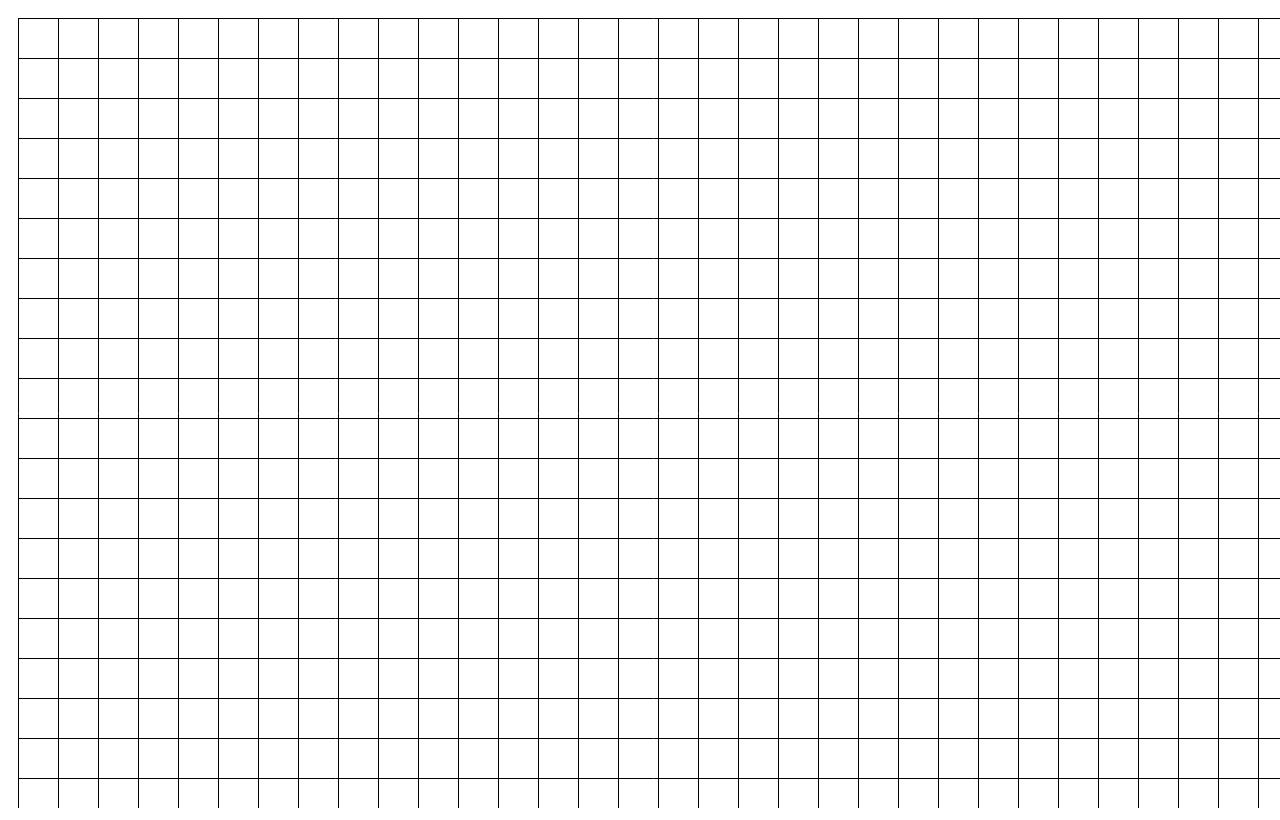
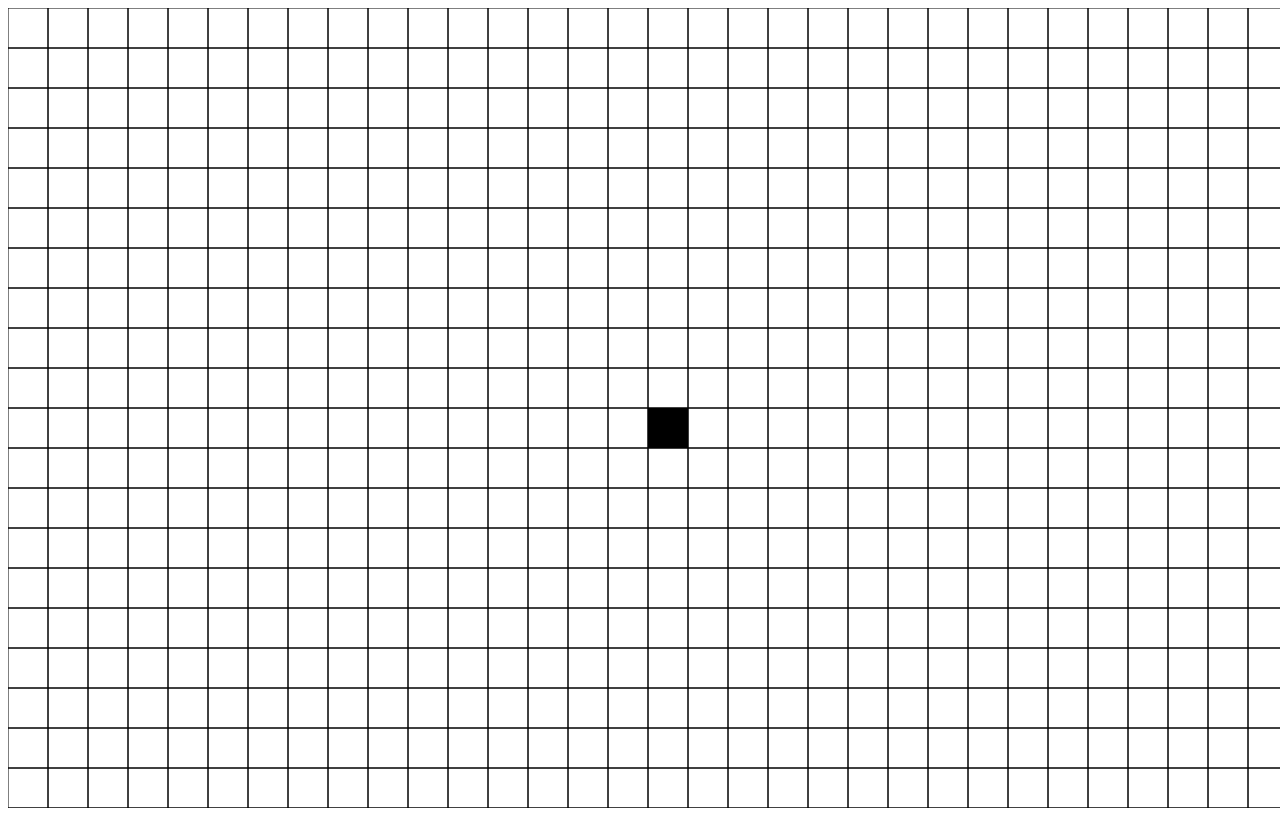
Before and after one commit to kcassiere97/Langton-Ant, a plain HTML site: page index.html in a window 1280 px wide. Drawn offline with Linux system fonts and the light colour scheme.

Commit message:
center square off slightly :( if someone wants to fix

```diff
--- a/index.html
+++ b/index.html
@@ -9,5 +9,5 @@
     <canvas id="canvas" style="background: #fff;"></canvas>
 
 </body>
-<script src="scripts/grid.js"></script>
+<script id="ant" src="scripts/grid.js"></script>
 </html>
--- a/scripts/grid.js
+++ b/scripts/grid.js
@@ -1,24 +1,23 @@
 var width = window.innerWidth;
 var height = window.innerHeight;
-var pixel_size = 10;
 
 var canvas = document.getElementById("canvas");
 var context = canvas.getContext("2d");
 
-canvas.width = width
-canvas.height = height
+canvas.width = width;
+canvas.height = height;
 
 function drawBoard(){
+    context.beginPath()
+
     for(var i = 0; i <= width; i += 40){
-        context.moveTo(0.5 + i + pixel_size, pixel_size)
-        context.lineTo(0.5 + i + pixel_size, height + pixel_size)
+        for(var j = 0; j <= height; j += 40){
+            context.rect(i, j, 40, 40);
+        }
     }
 
-    for(var i = 0; i <= height; i += 40){
-        context.moveTo(pixel_size, 0.5 + i + pixel_size)
-        context.lineTo( width + pixel_size, 0.5 + i + pixel_size)
-    }
     context.strokeStyle = "black";
+    context.fillRect((width/2), (height/2), 40, 40);
     context.stroke();
 }
 
```
Also changed, not shown: images/ant.jpg (added).
